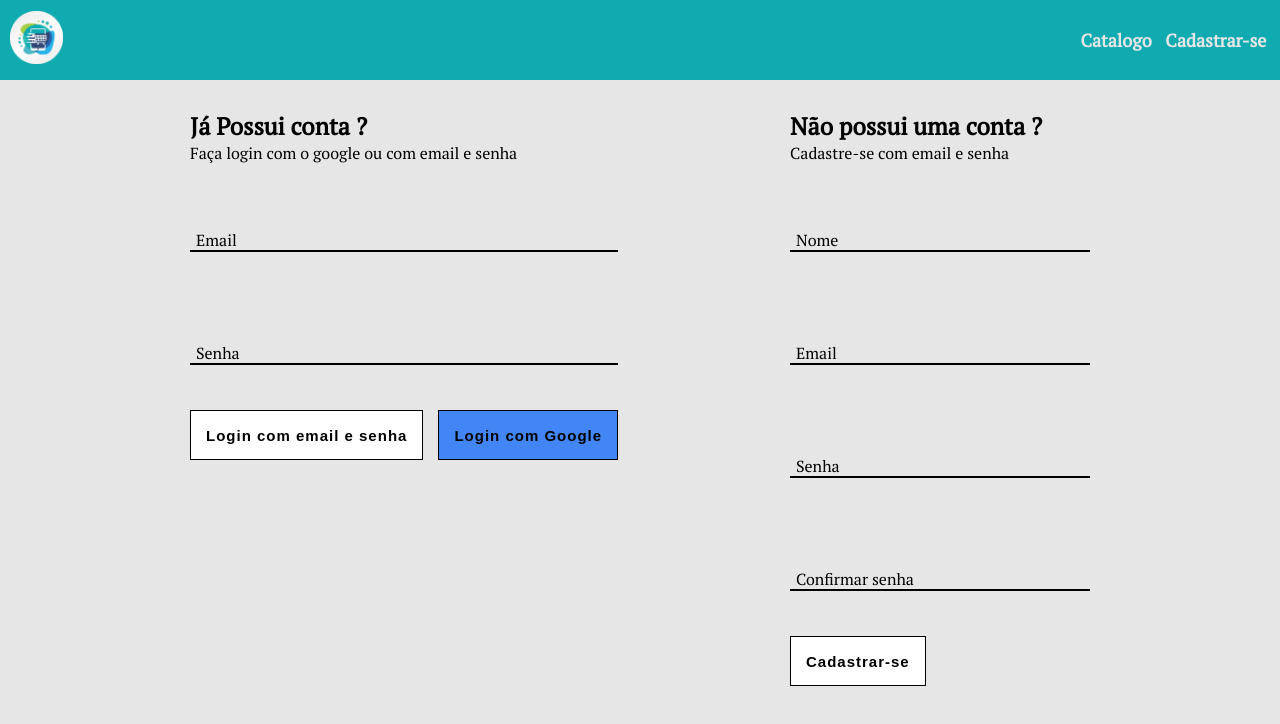
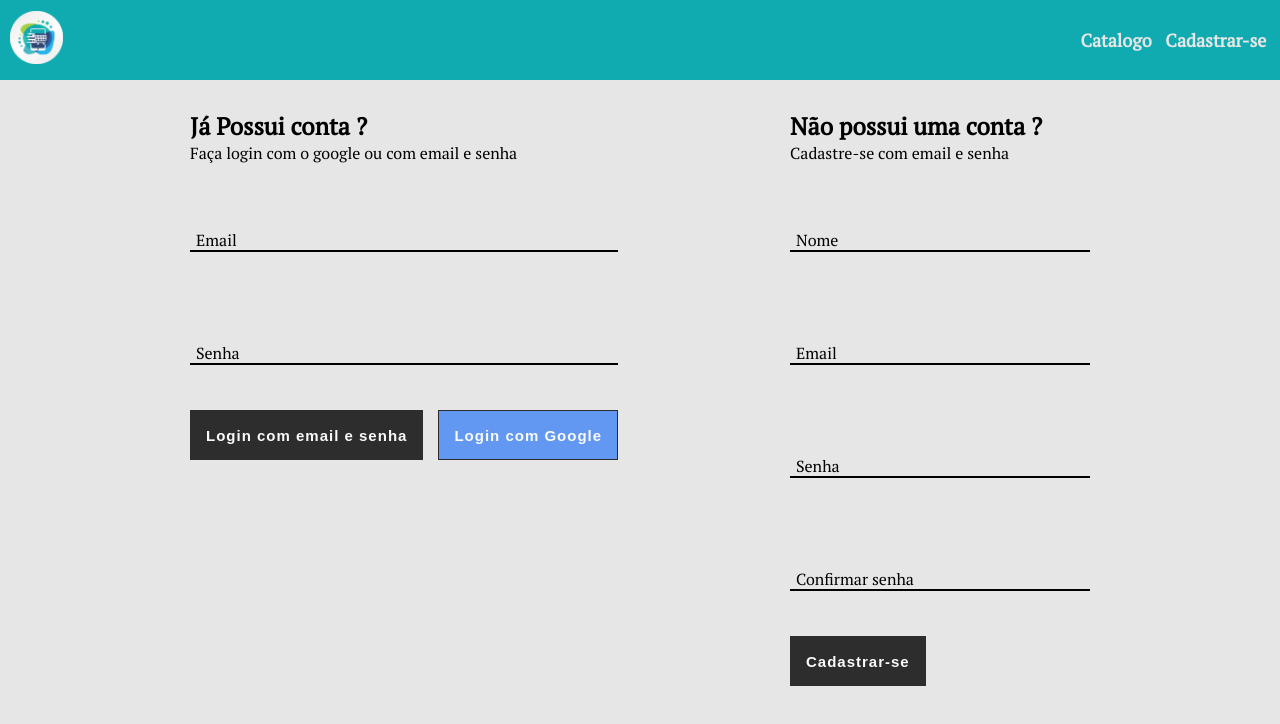
Before and after one commit to gabriel-moraiis/ecommerce, a React (Vite) app: page /cadastro in a window 1280 px wide. Shown: the top 724 px of the page. Built offline with nearby package versions, Linux system fonts and the light colour scheme; no server answers.

Commit message:
Feito melhorias no componente Button

```diff
--- a/src/App.jsx
+++ b/src/App.jsx
@@ -1,15 +1,11 @@
 import { Route, Routes } from 'react-router-dom';
-import { ThemeProvider } from 'styled-components';
 import Navigation from './routes/navigation/navigation.component';
 import Authentication from './routes/authentication/authentication.component';
-
-import defaultTheme from './styles/defaultTheme';
 import Home from './routes/Home/home.component';
 import Catalog from './routes/catalog/catalog.component';
 
 function App() {
   return (
-    <ThemeProvider theme={defaultTheme}>
     <Routes>
       <Route path="/" element={<Navigation />}>
         <Route index element={<Home />} />
@@ -17,7 +13,6 @@ function App() {
         <Route path="catalogo/*" element={<Catalog />} />
       </Route>
     </Routes>
-    </ThemeProvider>
   );
 }
 
--- a/src/components/Button.js
+++ /dev/null
@@ -1,13 +0,0 @@
-import styled from 'styled-components';
-
-export const Button = styled.button`
-  width: auto;
-  height: 50px;
-  padding: 10px 15px;
-  font-size: 15px;
-  font-weight: bold;
-  background-color: ${({ buttonType }) => (buttonType === 'googleSignIn' ? '#4285f4' : 'white')};
-  border: 1px solid black;
-  letter-spacing: 1px;
-  cursor: pointer;
-`;
--- /dev/null
+++ b/src/components/button/button.component.jsx
@@ -0,0 +1,32 @@
+import { BaseButton, InvertedButton, GoogleSignIn } from './button.styles';
+
+export const BUTTON_TYPES = {
+  default: 'default',
+  inverted: 'inverted',
+  googleSignIn: 'googleSignIn',
+};
+
+const getButton = (buttonType = BUTTON_TYPES.default) => {
+  switch (buttonType) {
+    case BUTTON_TYPES.inverted:
+      return InvertedButton;
+    case BUTTON_TYPES.googleSignIn:
+      return GoogleSignIn;
+    default:
+      return BaseButton;
+  }
+};
+
+const Button = ({ children, buttonType, ...otherProps }) => {
+  const CustomButton = getButton(buttonType);
+
+  return (
+    <CustomButton
+      {...otherProps}
+    >
+      {children}
+    </CustomButton>
+  );
+};
+
+export default Button;
--- /dev/null
+++ b/src/components/button/button.styles.js
@@ -0,0 +1,39 @@
+import styled from 'styled-components';
+
+export const BaseButton = styled.button`
+  width: auto;
+  height: 50px;
+  padding: 10px 15px;
+  font-size: 15px;
+  font-weight: bold;
+  background-color: white;
+  color: black;
+  border: 1px solid black;
+  letter-spacing: 1px;
+  cursor: pointer;
+  opacity: 0.8;
+
+  &:hover {
+    color: white;
+    background-color: black;
+  }
+`;
+
+export const InvertedButton = styled(BaseButton)`
+  color: white;
+  background-color: black;
+
+  &:hover {
+    color: black;
+    background-color: white;
+  }
+`;
+
+export const GoogleSignIn = styled(BaseButton)`
+  color: white;
+  background-color: #4285f4;
+
+  &:hover {
+    background-color: #357ae8;
+  }
+`;
--- a/src/components/categorie-preview/categorie-preview.styles.js
+++ b/src/components/categorie-preview/categorie-preview.styles.js
@@ -6,6 +6,8 @@ export const Preview = styled.div`
 
 export const Title = styled.h2`
   margin-bottom: 16px;
+  cursor: pointer;
+  text-transform: uppercase;
 `;
 
 export const Container = styled.div`
--- a/src/components/directory-item/directory-item.styles.js
+++ b/src/components/directory-item/directory-item.styles.js
@@ -1,6 +1,7 @@
 import styled from 'styled-components';
 
 export const Body = styled.div`
+  width: 150px;
   position: absolute;
   display: flex;
   flex-direction: column;
@@ -12,7 +13,11 @@ export const Body = styled.div`
   padding: 20px;
   transition: all 0.4s ease-in;
 
-  h2 {
+  h2{
+    text-transform: uppercase;
+  }
+
+  span {
     text-transform: uppercase;
   }
 `;
@@ -38,6 +43,7 @@ export const Container = styled.div`
   justify-content: center;
   align-items: center;
   background-color: green;
+  position: relative;
 
   &:hover {
 
--- a/src/components/product-card/product-card.component.jsx
+++ b/src/components/product-card/product-card.component.jsx
@@ -1,4 +1,4 @@
-import { Button } from '../Button';
+import Button from '../button/button.component';
 
 import { BackgroundImg, Container, Description } from './product-card.styles';
 
--- a/src/components/product-card/product-card.styles.js
+++ b/src/components/product-card/product-card.styles.js
@@ -1,5 +1,4 @@
 import styled from 'styled-components';
-import { Button } from '../Button';
 
 export const BackgroundImg = styled.div`
   width: 100%;
@@ -20,24 +19,33 @@ export const Container = styled.div`
   flex-direction: column;
   align-items: center;
 
-  ${Button}{
+  button{
     width: 80%;
     position: absolute;
-    top: 255px;
-    opacity: 0.6;
+    top: 220px;
     display: none;
   }
 
   &:hover {
 
 
-    ${Button} {
+    button {
       display: block;
+    }
+
+    ${BackgroundImg}{
+      opacity: 0.7;
     }
   }
 `;
 
 export const Description = styled.div`
-  display: flex !important;
-  justify-content: space-between !important;
+  width: 100%;
+  display: flex;
+  justify-content: space-between;
+  margin-top: 14px;
+
+  span {
+    font-size: 18px;
+  }
 `;
--- a/src/components/sign-in-form/sign-in-form.component.jsx
+++ b/src/components/sign-in-form/sign-in-form.component.jsx
@@ -1,7 +1,7 @@
 import { useState } from 'react';
 import { useNavigate } from 'react-router-dom';
 import { signInWithGooglePopup, signInAuthWithEmailAndPassword } from '../../utils/firebaseApp';
-import { Button } from '../Button';
+import Button, { BUTTON_TYPES } from '../button/button.component';
 import FormInput from '../form-input/form-input.component';
 import { ButtonsContainer, Container } from './sign-in-form.styles';
 
@@ -68,13 +68,14 @@ function SignInForm() {
         <ButtonsContainer>
           <Button
             type="submit"
+            buttonType={BUTTON_TYPES.inverted}
           >
             Login com email e senha
           </Button>
           <Button
             onClick={signInWithGoogle}
-            buttonType="googleSignIn"
             type="button"
+            buttonType={BUTTON_TYPES.googleSignIn}
           >
             Login com Google
           </Button>
--- a/src/components/sign-up-form/sign-up-form.component.jsx
+++ b/src/components/sign-up-form/sign-up-form.component.jsx
@@ -1,5 +1,5 @@
 import { useState } from 'react';
-import { Button } from '../Button';
+import Button, { BUTTON_TYPES } from '../button/button.component';
 import FormInput from '../form-input/form-input.component';
 import { Container } from './sign-up-form.styles';
 import { createAuthUserWithEmailAndPassword, createUserDocumentFromAuth } from '../../utils/firebaseApp';
@@ -83,7 +83,10 @@ function SignUpForm() {
         onChange={handleChange}
         value={confirmPassword}
       />
-      <Button type="submit">
+      <Button
+        type="submit"
+        buttonType={BUTTON_TYPES.inverted}
+      >
         Cadastrar-se
       </Button>
     </Container>
--- a/src/main.jsx
+++ b/src/main.jsx
@@ -1,17 +1,21 @@
 import React from 'react';
 import ReactDOM from 'react-dom/client';
 import { BrowserRouter } from 'react-router-dom';
+import { ThemeProvider } from 'styled-components';
 import App from './App';
 import { UserProvider } from './contexts/UserContext/user-context.component';
 import GlobalStyle from './styles/globalStyles';
+import defaultTheme from './styles/defaultTheme';
 
 ReactDOM.createRoot(document.getElementById('root')).render(
   <React.StrictMode>
+    <ThemeProvider theme={defaultTheme}>
       <BrowserRouter>
         <UserProvider>
           <GlobalStyle />
           <App />
         </UserProvider>
       </BrowserRouter>
+    </ThemeProvider>
   </React.StrictMode>,
 );
```
Also changed, not shown: .eslintrc.cjs. Lines whose indentation alone changed are shown as unchanged.
